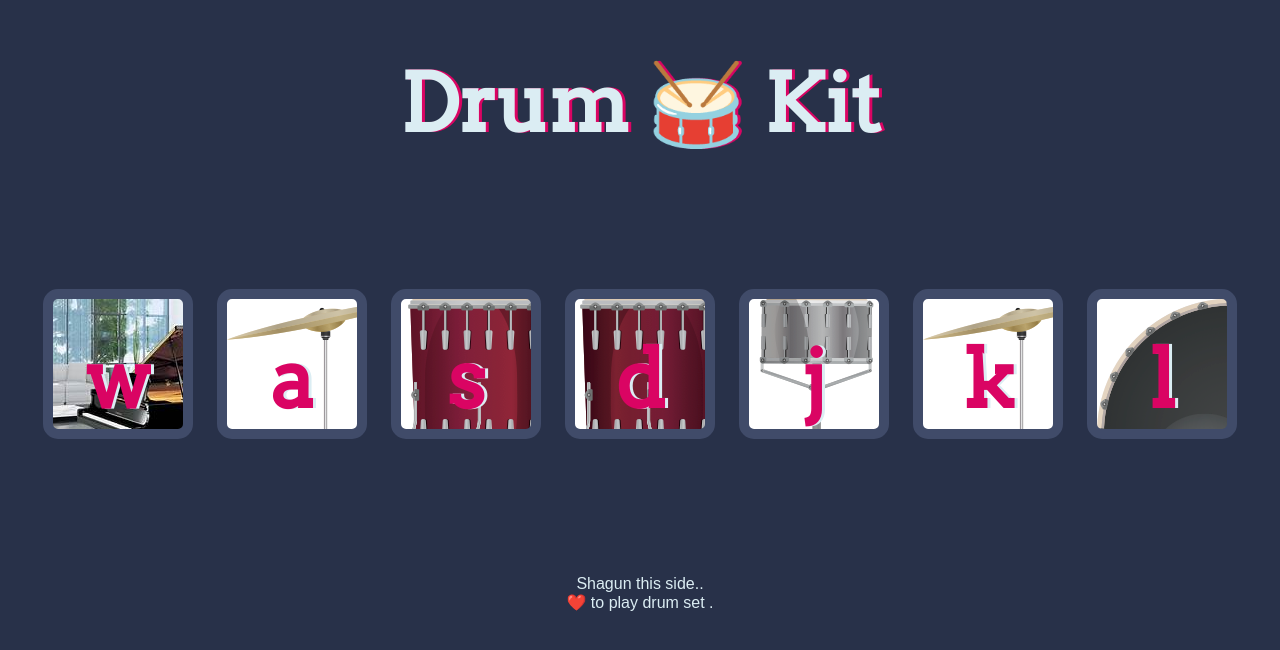
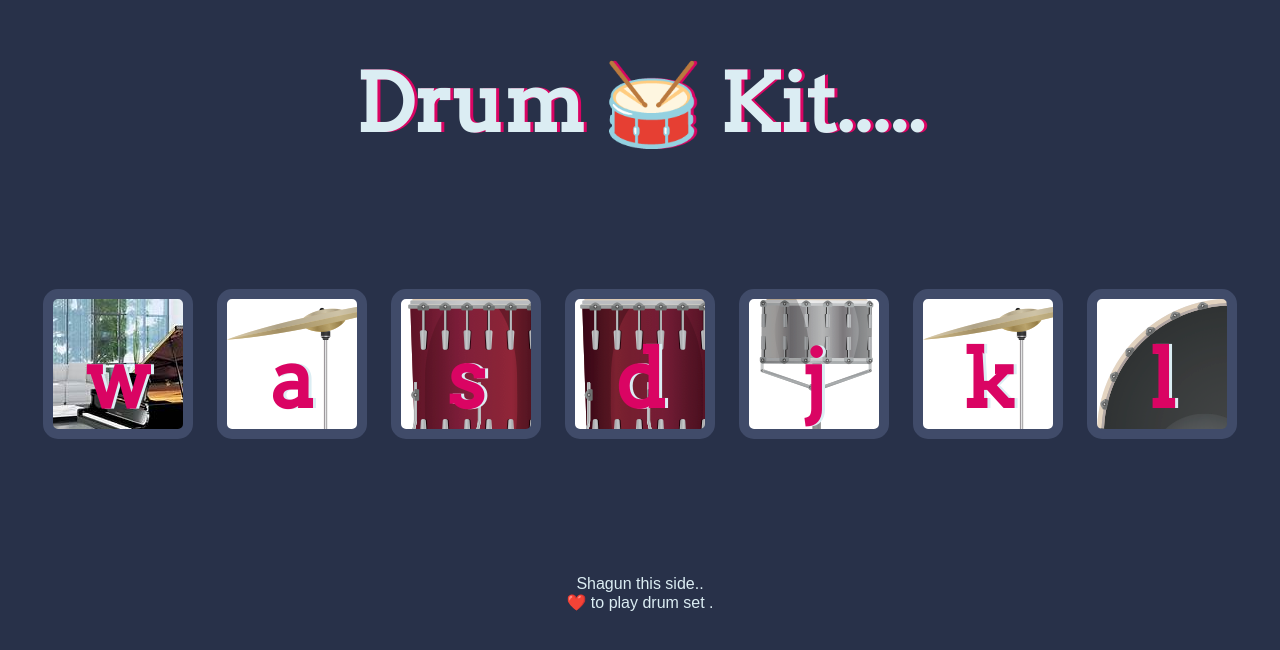
Before and after one commit to 06Rishika/myproject, a plain HTML site: page index.html in a window 1280 px wide. Drawn offline with Linux system fonts and the light colour scheme.

Commit message:
Update index.html

```diff
--- a/index.html
+++ b/index.html
@@ -10,7 +10,7 @@
 
 <body>
 
-  <h1 id="title">Drum 🥁 Kit</h1>
+  <h1 id="title">Drum 🥁 Kit.....</h1>
   <div class="set">
     <button class="w drum">w</button>
     <button class="a drum">a</button>
```
